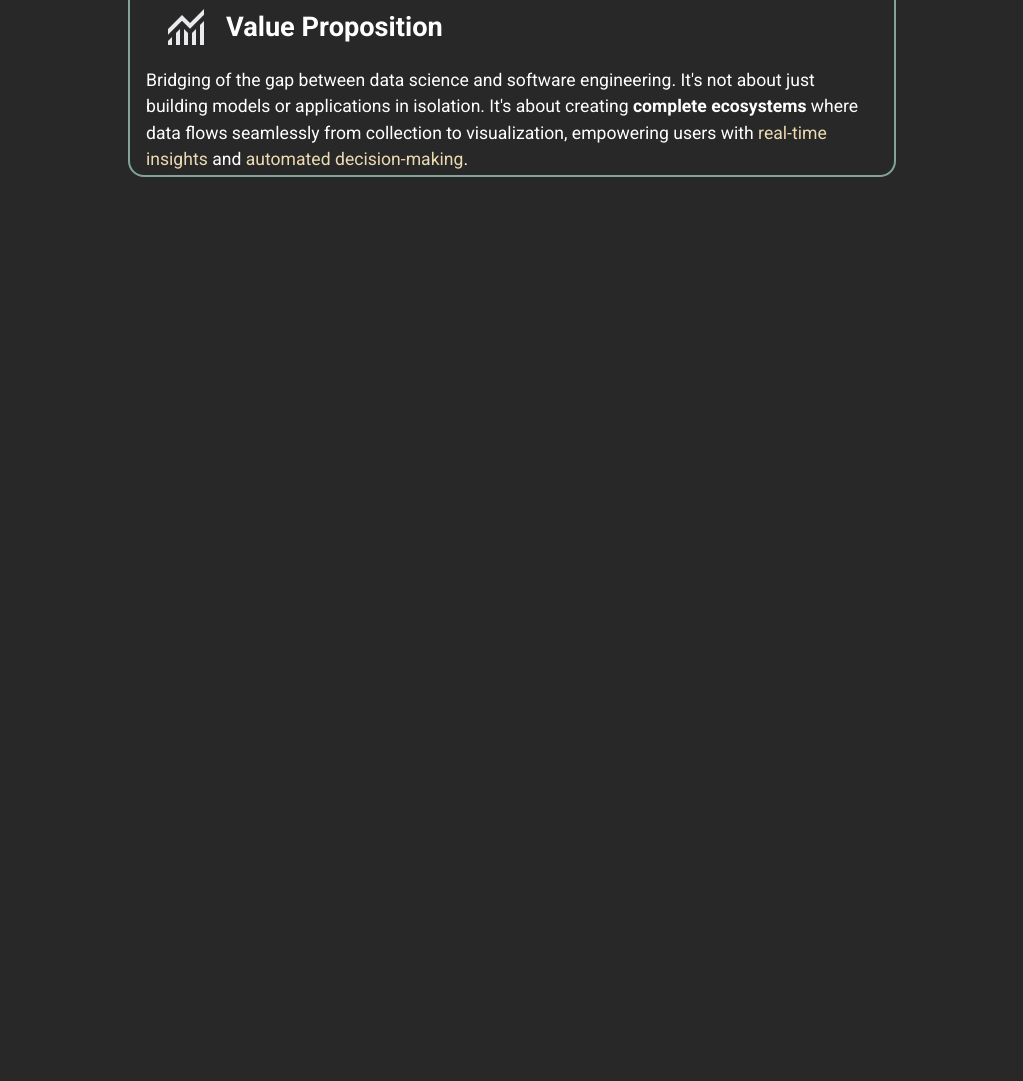
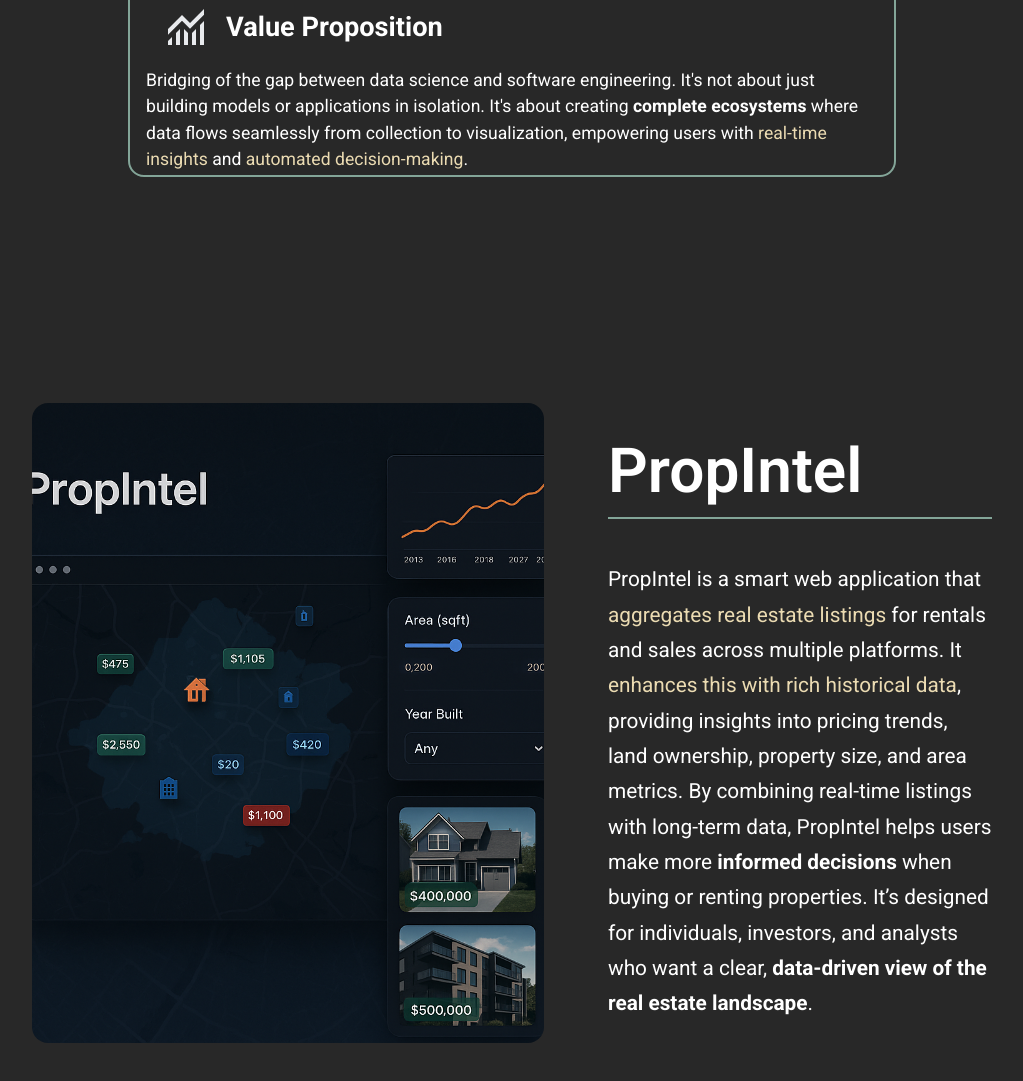
Before and after one commit to louisdeco/homepage, a website built with webpack: page src/index.html in a window 1280 px wide. Shown: the part 1277-2358 px from the top of the page, without its empty margins (128-1151 px from the left). Before the commit the page ends 1600 px from the top, so only its background shows below. Built offline with nearby package versions, Linux system fonts and the light colour scheme; a web font is replaced by a local one.

Commit message:
feat: add featured section with project showcase
Implement featured section to highlight key projects:
- Create HTML structure for project display with image and description
- Add CSS styling with grid layout and responsive design
- Include PropIntel project as featured case study
- Integrate section into overall page navigation

```diff
--- a/src/css/styles.css
+++ b/src/css/styles.css
@@ -291,6 +291,7 @@ header {
   align-content: center;
   gap: var(--spacing-xs);
 }
+
 .skill {
   border: 2px solid var(--blue);
   border-radius: 1rem;
@@ -361,3 +362,38 @@ header {
 .value-proposition {
   grid-area: value;
 }
+
+.featured {
+  height: 100vh;
+  width: 75vw;
+  margin: auto;
+  display: flex;
+  align-items: center;
+  gap: var(--spacing-l);
+}
+
+.featured > img {
+  width: 40vw;
+  height: 80vh;
+  object-fit: cover;
+  border-radius: var(--spacing-s);
+}
+
+.project-description {
+  color: white;
+  display: flex;
+  flex-direction: column;
+  justify-content: space-around;
+  height: 80vh;
+}
+
+.project-description > .title {
+  font-size: calc(3rem + 1.1vw);
+  font-weight: 600;
+  border-bottom: var(--blue) 2px solid;
+}
+
+.project-description > .details {
+  font-size: calc(0.5rem + 1vw);
+  line-height: 1.7;
+}
--- a/src/index.html
+++ b/src/index.html
@@ -515,7 +515,25 @@
         </p>
       </div>
     </section>
-    <section class="featured-work"></section>
+    <section id="featured" class="featured">
+      <img src="./assets/propintel.png" alt="" />
+      <div class="project-description">
+        <div class="title">PropIntel</div>
+        <p class="details">
+          PropIntel is a smart web application that
+          <span class="highlight-yellow">aggregates real estate listings</span>
+          for rentals and sales across multiple platforms. It
+          <span class="highlight-yellow"
+            >enhances this with rich historical data</span
+          >, providing insights into pricing trends, land ownership, property
+          size, and area metrics. By combining real-time listings with long-term
+          data, PropIntel helps users make more
+          <strong>informed decisions</strong> when buying or renting properties.
+          It’s designed for individuals, investors, and analysts who want a
+          clear, <strong>data-driven view of the real estate landscape</strong>.
+        </p>
+      </div>
+    </section>
     <section class="work"></section>
     <section class="contact"></section>
     <footer></footer>
```
Also changed, not shown: src/assets/propintel.png (added).
